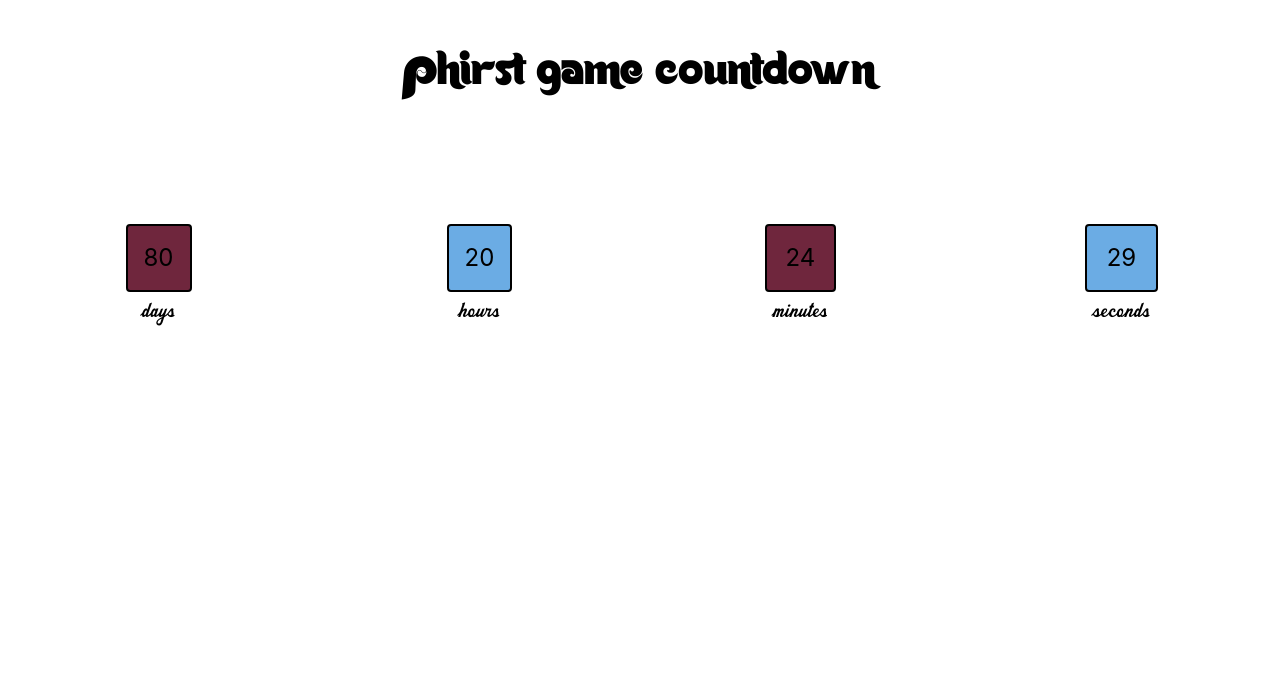
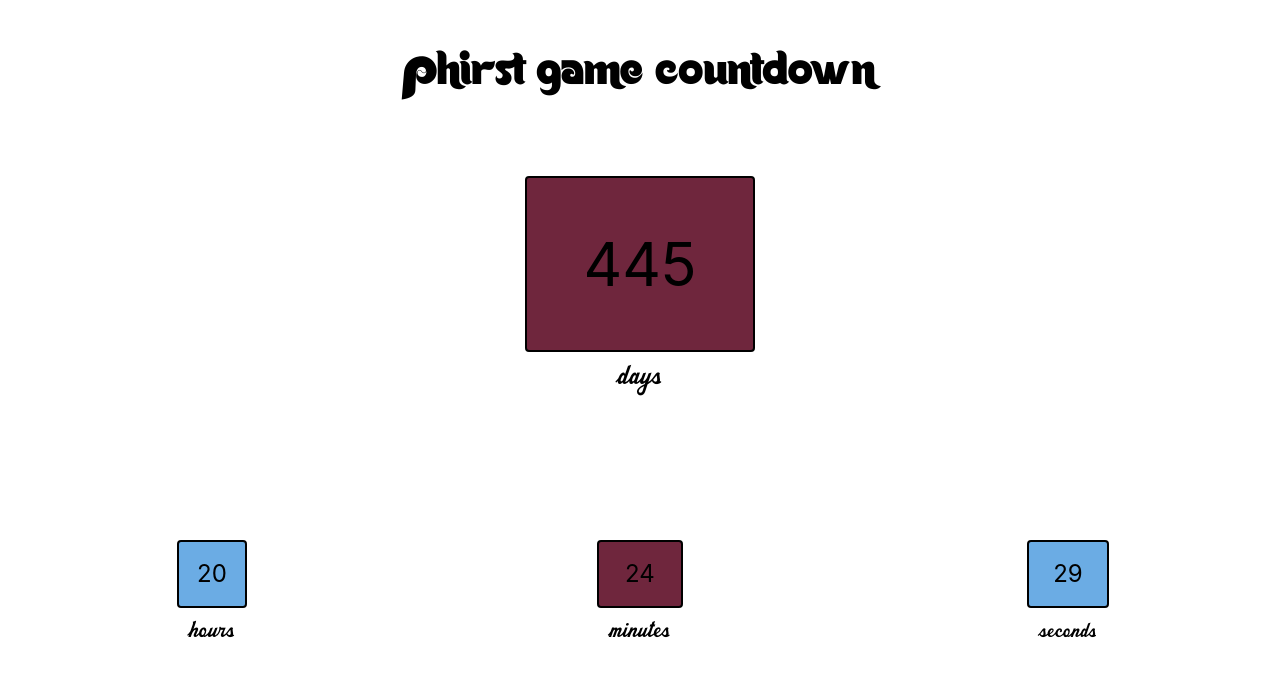
Before and after one commit to Kathryn-Hackman/phillies-countdown, a Next.js app: page / in a window 1280 px wide. Shown: the top 676 px of the page. Built offline with nearby package versions, Linux system fonts and the light colour scheme.

Commit message:
update for 2024

```diff
--- a/package.json
+++ b/package.json
@@ -15,6 +15,7 @@
     "eslint": "8.29.0",
     "eslint-config-next": "13.0.6",
     "next": "13.0.6",
+    "node": "^21.2.0",
     "react": "18.2.0",
     "react-dom": "18.2.0",
     "typescript": "4.9.3"
--- a/pages/index.tsx
+++ b/pages/index.tsx
@@ -90,7 +90,7 @@ export default function Home() {
   const [timeLeft, setTimeLeft] = useState({})
 
   const calculateTimeLeft = () => {
-    const firstGame: any = new Date('2/25/2023')
+    const firstGame: any = new Date('2/25/2024')
     const rightNow: any = new Date()
     let difference: number = firstGame - rightNow
     let timeLeft = {}
@@ -122,38 +122,37 @@ export default function Home() {
         <link rel="icon" href="/favicon.ico" />
       </Head>
       <h1 className="pt-12 text-center font-['Phillies'] text-5xl">Phirst game countdown</h1>
-      <div className="p-16 font-['Baseball'] text-center text-xl">
+      <div className="pt-16 pb-4 font-['Baseball'] text-center text-2xl">
         <h2>{players[Object.values(timeLeft)[0] as keyof typeof players]}</h2>
       </div>
-      <main className="grid grid-cols-4 gap-1 place-items-center">
-        <div>
-          <div className="text-2xl box-border bg-retro-red p-4 rounded border-2">
-            <h1>{JSON.stringify(Object.values(timeLeft)[0])}</h1>
-          </div>
-          <h4 className="p-2 text-lg text-center font-['Baseball']">days</h4>
+      <div className="grid grid-cols-1 place-items-center">
+        <div className="text-6xl box-border bg-retro-red p-14 rounded border-2">
+          <h1>{JSON.stringify(Object.values(timeLeft)[0])}</h1>
         </div>
-
+          <h4 className="pt-3 pb-36 text-2xl text-center font-['Baseball']">days</h4>
+      </div>
+      <div className="grid grid-cols-3 gap-1 place-items-center">
         <div>
           <div className="text-2xl text-center bg-powder-blue box-border #6F263D p-4 rounded border-2">
             <h1>{JSON.stringify(Object.values(timeLeft)[1])}</h1>
           </div>
-          <h4 className="p-2 text-lg text-center font-['Baseball']">hours</h4>
+          <h4 className="p-3 text-xl text-center font-['Baseball']">hours</h4>
         </div>
 
         <div>
           <div className="text-2xl text-center bg-retro-red box-border #6F263D p-4 rounded border-2">
             <h1>{JSON.stringify(Object.values(timeLeft)[2])}</h1>
           </div>
-          <h4 className="p-2 text-lg text-center font-['Baseball']">minutes</h4>
+          <h4 className="p-3 text-xl text-center font-['Baseball']">minutes</h4>
         </div>
 
         <div>
           <div className="text-2xl text-center bg-powder-blue box-border #6F263D p-4 rounded border-2">
             <h1>{JSON.stringify(Object.values(timeLeft)[3])}</h1>
           </div>
-          <h4 className="p-2 text-lg text-center font-['Baseball']">seconds</h4>
+          <h4 className="p-3 text-lg text-center font-['Baseball']">seconds</h4>
         </div>
-      </main>
+      </div>
     </div>
   )
 }
```
Also changed, not shown: 2 other files (tests, documents, lock files or other folders).
